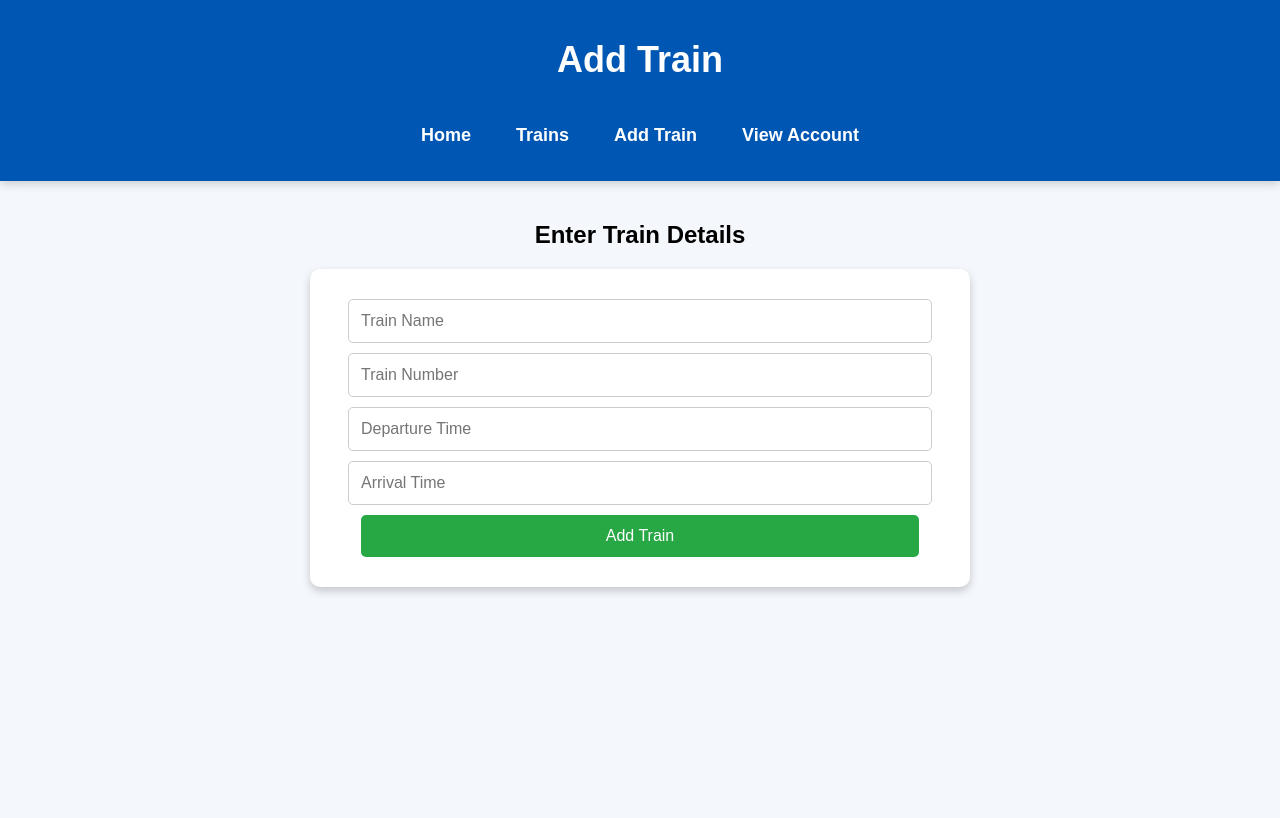
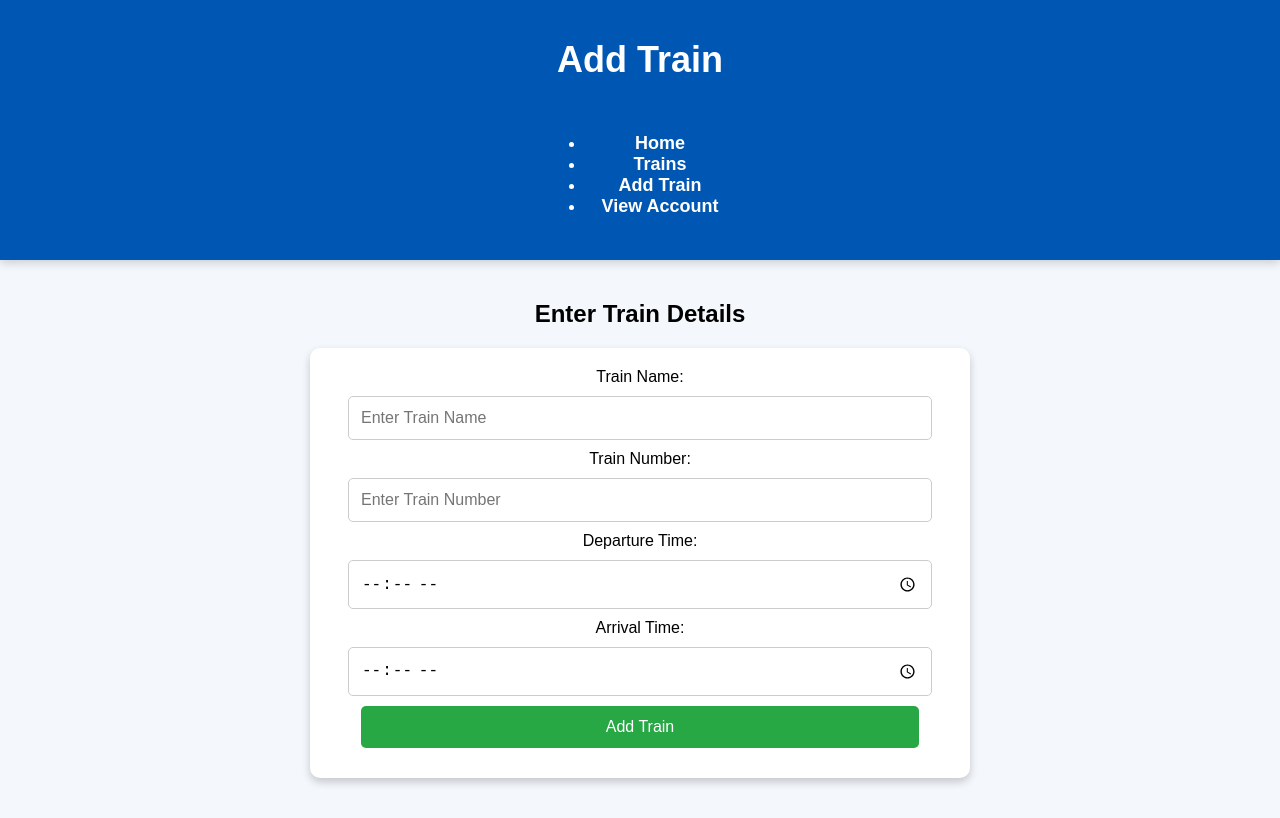
Before and after one commit to Spandanchoubey9/Railway_management_system, a plain HTML site: page add-train.html in a window 1280 px wide. Drawn offline with Linux system fonts and the light colour scheme.

Commit message:
Update add-train.html

```diff
--- a/add-train.html
+++ b/add-train.html
@@ -10,22 +10,36 @@
     <header>
         <h1>Add Train</h1>
         <nav>
-            <a href="index.html">Home</a>
-            <a href="trains.html">Trains</a>
-            <a href="add-train.html">Add Train</a>
-            <a href="account.html">View Account</a>
+            <ul>
+                <li><a href="index.html">Home</a></li>
+                <li><a href="trains.html">Trains</a></li>
+                <li><a href="add-train.html">Add Train</a></li>
+                <li><a href="account.html">View Account</a></li>
+            </ul>
         </nav>
     </header>
+
     <main>
-        <h2>Enter Train Details</h2>
-        <form id="train-form">
-            <input type="text" id="train-name" placeholder="Train Name" required>
-            <input type="text" id="train-number" placeholder="Train Number" required>
-            <input type="text" id="departure" placeholder="Departure Time" required>
-            <input type="text" id="arrival" placeholder="Arrival Time" required>
-            <button type="submit">Add Train</button>
-        </form>
+        <section>
+            <h2>Enter Train Details</h2>
+            <form id="train-form">
+                <label for="train-name">Train Name:</label>
+                <input type="text" id="train-name" placeholder="Enter Train Name" required>
+
+                <label for="train-number">Train Number:</label>
+                <input type="text" id="train-number" placeholder="Enter Train Number" required>
+
+                <label for="departure">Departure Time:</label>
+                <input type="time" id="departure" required>
+
+                <label for="arrival">Arrival Time:</label>
+                <input type="time" id="arrival" required>
+
+                <button type="submit">Add Train</button>
+            </form>
+        </section>
     </main>
+
     <script src="script.js"></script>
 </body>
 </html>
```
